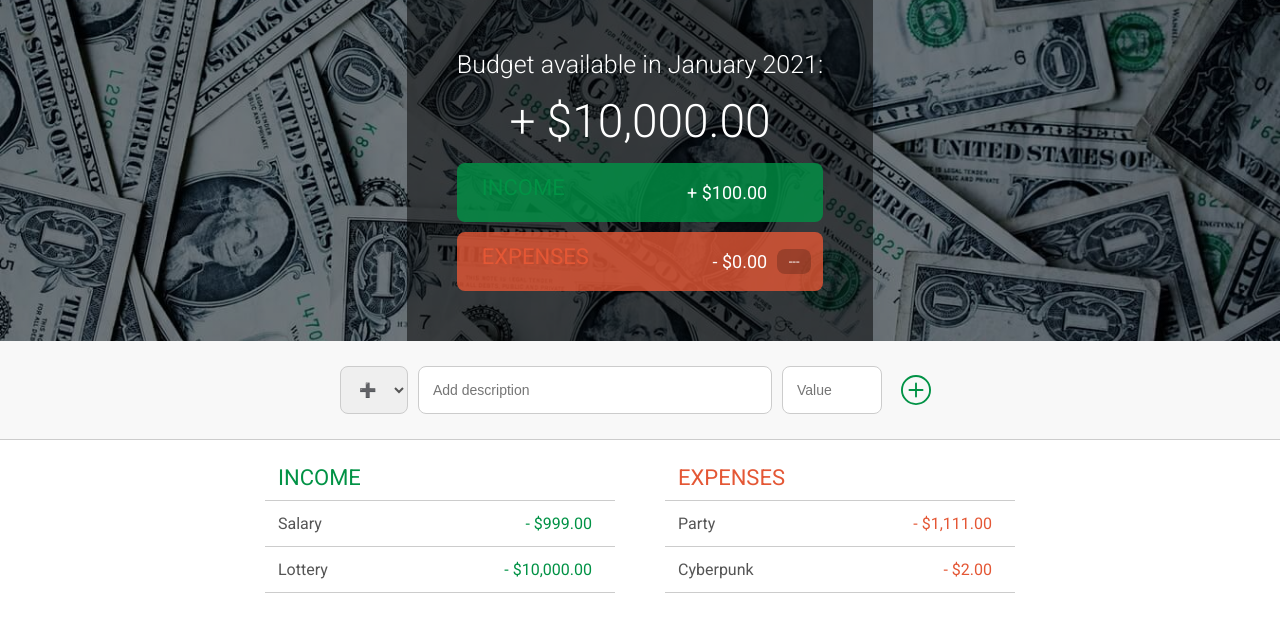
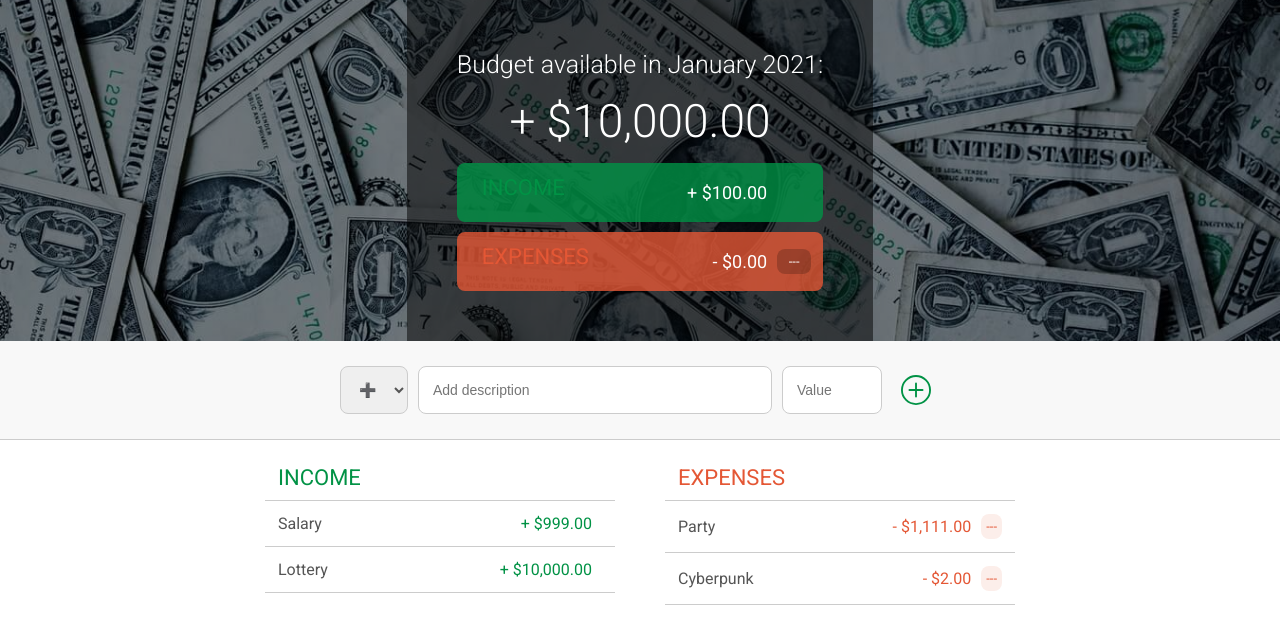
Before and after one commit to sitek94/budget-calculator, a React (Create React App) app: page / in a window 1280 px wide. Shown: the top 644 px of the page. Built offline with nearby package versions, Linux system fonts and the light colour scheme.

Commit message:
add `type` prop to both <List>

```diff
--- a/src/App.tsx
+++ b/src/App.tsx
@@ -29,11 +29,11 @@ function App() {
       <Bottom>
         <div className="income">
           <Label>Income</Label>
-          <List list={incomeList} />
+          <List type="income" list={incomeList} />
         </div>
         <div className="expenses">
           <Label>Expenses</Label>
-          <List list={expensesList} />
+          <List type="expenses" list={expensesList} budget={0} />
         </div>
       </Bottom>
     </Layout>
```
